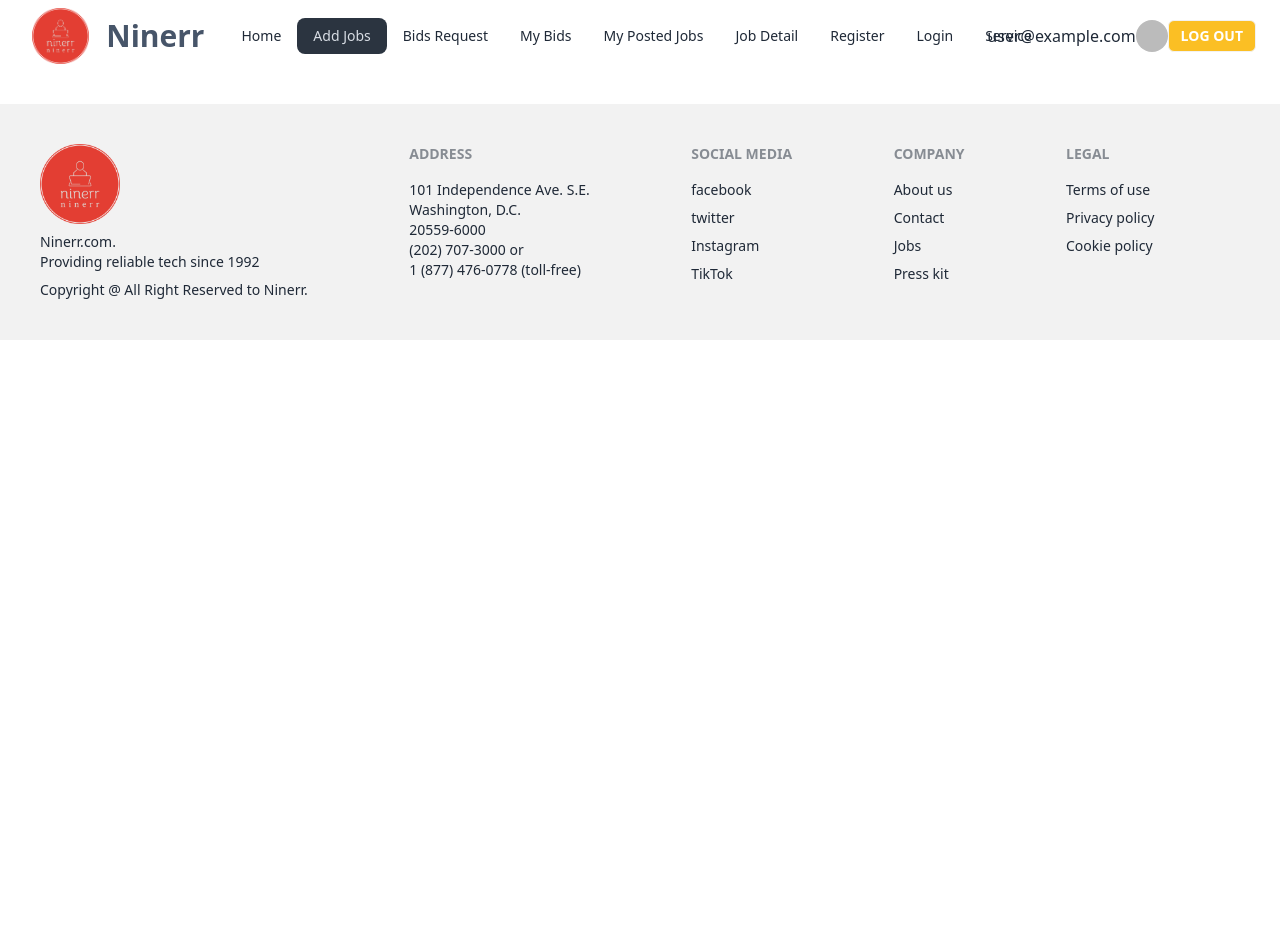
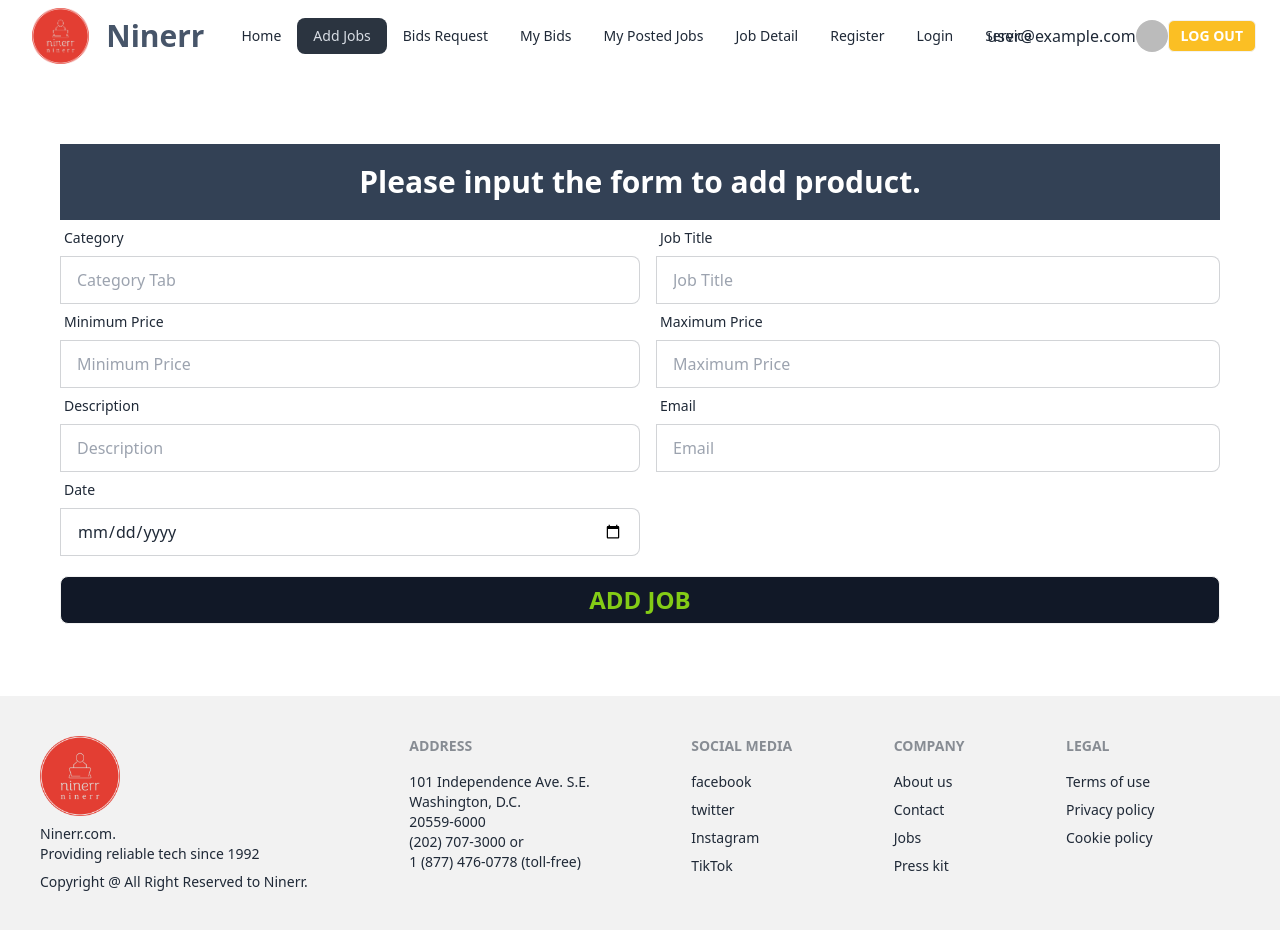
Before and after one commit to smhabib99-99/freelance-market-ninerr, a React (Vite) app: page /addJobs in a window 1280 px wide. Before the commit the page ends 800 px from the top, so only its background shows below. Built offline with nearby package versions, Linux system fonts and the light colour scheme; no server answers; sample sign-in values are in the browser's storage.

Commit message:
Add Jobs page creation is successful

```diff
--- a/src/pages/AddJobs/AddJobs.jsx
+++ b/src/pages/AddJobs/AddJobs.jsx
@@ -1,10 +1,133 @@
+// import { useContext } from "react";
+// import { AuthContext } from "../../providers/AuthProvider";
 
 
 const AddJobs = () => {
+
+
+    const handleAddJobs = event => {
+        event.preventDefault();
+        // const {user} =useContext(AuthContext);
+
+        const form = event.target;
+        const category = form.category.value;
+        const title = form.title.value;
+        const description = form.description.value;
+        const email = form.email.value;
+        const minPrice = form.minPrice.value;
+        const maxPrice = form.maxPrice.value;
+        const image = form.image.value;
+
+        const newProduct = { category, title, minPrice, maxPrice, description, email, image }
+        console.log(newProduct);
+
+
+
+        // fetch('https://brand-shop-server-6zamcshnh-habibs-projects-11338489.vercel.app/product', {
+        //     method: 'POST',
+        //     headers: {
+        //         'content-type': 'application/json'
+        //     },
+        //     body: JSON.stringify(newProduct)
+        // })
+        //     .then(res => res.json())
+        //     .then(data => {
+        //         console.log(data);
+
+                // if (data.insertedId) {
+                //     Swal.fire({
+                //         title: 'Success!',
+                //         text: 'Product Added Successfully.',
+                //         icon: 'success',
+                //         confirmButtonText: 'Cool'
+                //     })
+                // }
+
+                // event.target.reset();
+
+
+            // })
+
+    }
+
+
     return (
         <div>
+            <form onSubmit={handleAddJobs} className="mx-5 my-8 p-10">
+                <h2 className="text-3xl text-center font-extrabold bg-slate-700 py-5 text-white">Please input the form to add product.</h2>
+                {/* Category and title */}
+                <div className="md:flex ">
+                    <div className="form-control w-1/2">
+                        <label className="label">
+                            <span className="label-text">Category</span>
+                        </label>
+                        <label className="input-group">
+                            <input type="text" name="category" placeholder="Category Tab" className="input input-bordered w-full" />
+                        </label>
+                    </div>
 
-        </div>
+                    <div className="form-control w-1/2">
+                        <label className="label ml-4">
+                            <span className="label-text">Job Title</span>
+                        </label>
+                        <label className="input-group">
+                            <input type="text" name="title" placeholder="Job Title" className="input input-bordered w-full ml-4" />
+                        </label>
+                    </div>
+                </div>
+                {/* minPrice and maxPrice */}
+                <div className="md:flex">
+                    <div className="form-control w-1/2">
+                        <label className="label">
+                            <span className="label-text">Minimum Price</span>
+                        </label>
+                        <label className="input-group">
+                            <input type="text" name="minPrice" placeholder="Minimum Price" className="input input-bordered w-full" />
+                        </label>
+                    </div>
+                    <div className="form-control w-1/2">
+                        <label className="label ml-4">
+                            <span className="label-text ">Maximum Price</span>
+                        </label>
+                        <label className="input-group">
+                            <input type="text" name="maxPrice" placeholder="Maximum Price" className="input input-bordered w-full ml-4" />
+                        </label>
+                    </div>
+                </div>
+                {/* description and email */}
+                <div className="md:flex">
+                    <div className="form-control w-1/2">
+                        <label className="label">
+                            <span className="label-text">Description</span>
+                        </label>
+                        <label className="input-group">
+                            <input type="text" name="description" placeholder="Description" className="input input-bordered w-full" />
+                        </label>
+                    </div>
+                    <div className="form-control w-1/2">
+                        <label className="label ml-4">
+                            <span className="label-text ">Email</span>
+                        </label>
+                        <label className="input-group">
+                            <input type="text" name="email" placeholder="Email" className="input input-bordered w-full ml-4" />
+                        </label>
+                    </div>
+                </div>
+                {/* Image and Add button */}
+                <div className="md:flex mb-5">
+                    <div className="form-control w-1/2">
+                        <label className="label">
+                            <span className="label-text">Date</span>
+                        </label>
+                        <label className="input-group">
+                            <input type="date" name="date" className="input input-bordered w-full" />
+                        </label>
+                    </div>
+                </div>
+                <button type="submit" value="Add Product" className="btn bg-gray-900 text-2xl text-lime-500 btn-block">Add Job</button>
+            </form>
+
+        </div >
     );
 };
 
--- a/src/router/Router.jsx
+++ b/src/router/Router.jsx
@@ -5,11 +5,12 @@ import ErrorPage from "../pages/ErrorPage/ErrorPage";
 import Login from "../pages/Login/Login";
 import Register from "../pages/Register/Register";
 import PrivateRoute from "../privateRoute/PrivateRoute";
-import AddJobs from "../sharedPages/AddJobs/AddJobs";
+// import AddJobs from "../sharedPages/AddJobs/AddJobs";
 import MyBids from "../pages/MyBids/MyBids";
 import MyPostedJobs from "../sharedPages/MyPostedJobs/MyPostedJobs";
 import BidsRequest from "../sharedPages/BidsRequest/BidsRequest";
 import JobDetail from "../pages/JobDetail/JobDetail";
+import AddJobs from "../pages/AddJobs/AddJobs";
 
 
 const router = createBrowserRouter([
```
